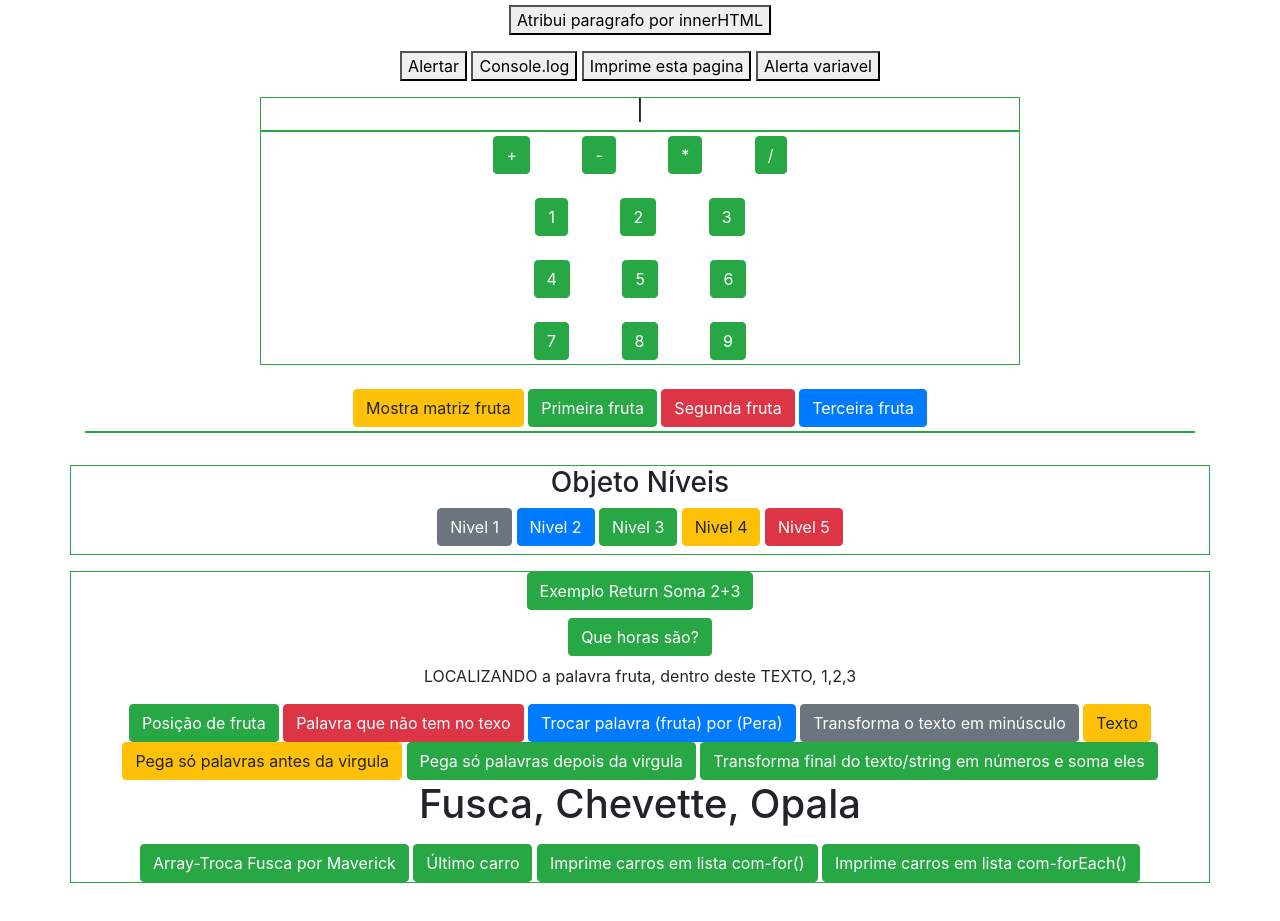
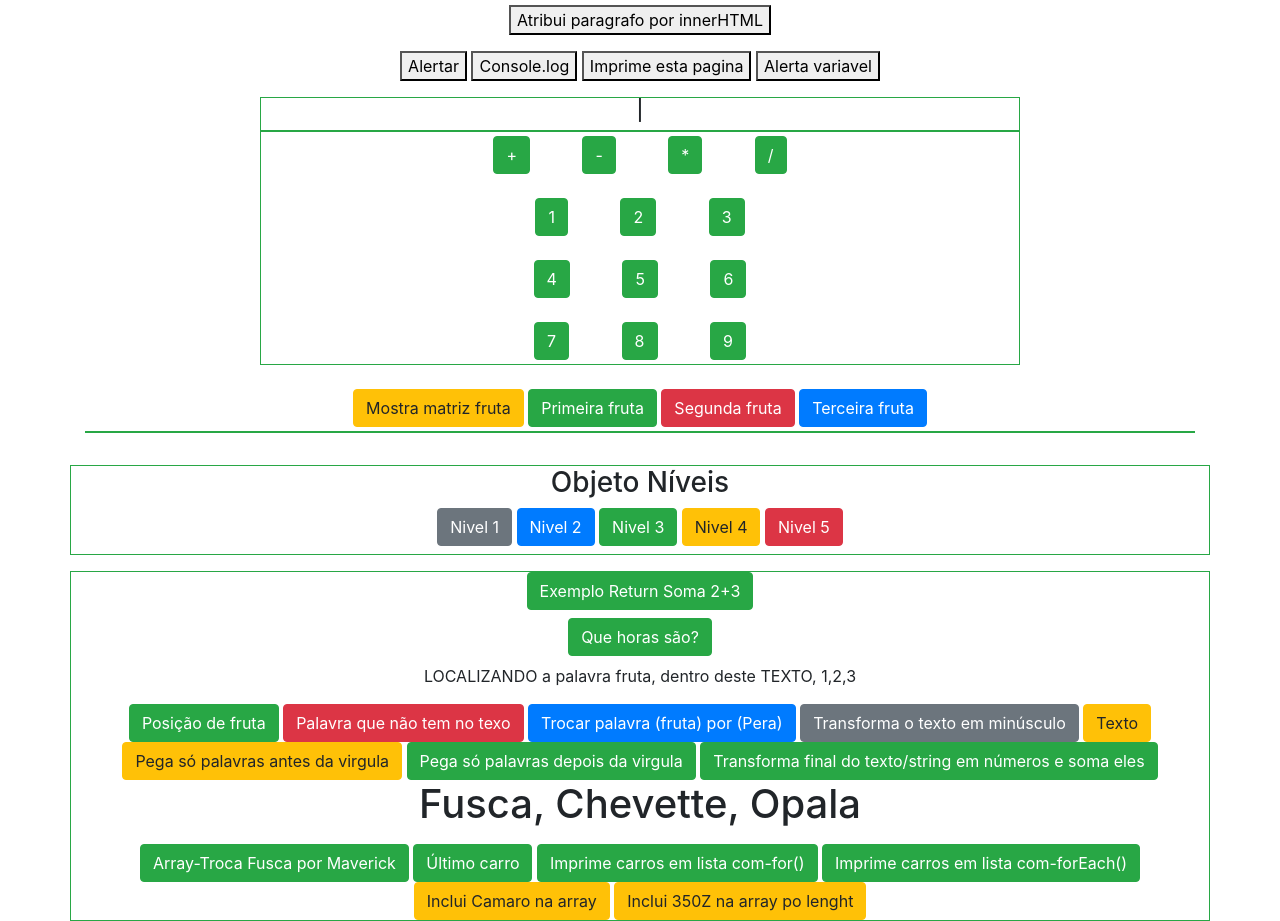
Before and after one commit to Maycon-crz/javascript, a plain HTML site: page index.html in a window 1280 px wide. Shown: the part 51-972 px from the top of the page. Before the commit the page ends 934 px from the top, so only its background shows below. Drawn offline with nearby package versions, Linux system fonts and the light colour scheme.

Commit message:
metodos de matriz

```diff
--- a/index.html
+++ b/index.html
@@ -120,6 +120,16 @@
 						<button type="button" class='btn btn-success' onclick="carros('lista');">Imprime carros em lista com-for()</button>
 						<button type="button" class='btn btn-success' onclick="carros('listaforeach');">Imprime carros em lista com-forEach()</button>
 					</li>
+					<li>
+						<button type="button" class='btn btn-warning' onclick="carros('addcamaro');">Inclui Camaro na array</button>
+						<button type="button" class='btn btn-warning' onclick="carros('350Z');">Inclui 350Z na array po lenght</button>
+					</li>
+					<!-- <li>
+						<p id='mostraindexes'>Nomeando,os,indexes,da,array</p>
+					</li>
+					<li>
+						<button type="button" class='btn btn-danger' onclick="indexes('renomeando');">Troca Nomeando por Renomeando no index ['um']</button>
+					</li> -->
 				</ul>
 			</div>
 		</div>
--- a/js/arquivo.js
+++ b/js/arquivo.js
@@ -177,6 +177,34 @@ function carros(parametro){
                 listando += "<li>"+value+"</li>";
             }
         break;
+        case 'addcamaro':
+            carros.push("Camaro");
+            document.getElementById("arraycarros").innerHTML=carros;
+        break;
+        case '350Z':
+            carros[carros.length] = "Nisan350Z";
+            document.getElementById("arraycarros").innerHTML=carros;
+        break;
     }
 }
-//W3schools - javascript - parei no JS Number methods
+function indexes(parametro){
+    // var vindexes = [];
+    // vindexes['um'] = "Nomeando";
+    // vindexes['dois'] = "os";
+    // vindexes['tres'] = "indexes";
+    // vindexes['quatro'] = "da";
+    // vindexes['cinco'] = "array";
+    // switch(parametro){
+    //     case 'renomeando':
+    //         vindexes['um'] = "Renomeando";
+    //         var qtdvindexes = vindexes.length;
+    //         var lvindexes = "<ul>";
+    //         for(c=0;c < qtdvindexes;c++){
+    //             lvindexes += "<li>"+vindexes[c]+"</li>";
+    //         }
+    //         lvindexes += "</ul>";
+    //         document.getElementById("mostraindexes").innerHTML=vindexes.toString();
+    //     break;
+    // }
+}
+//W3schools - javascript - parei no JS Array methods
```
